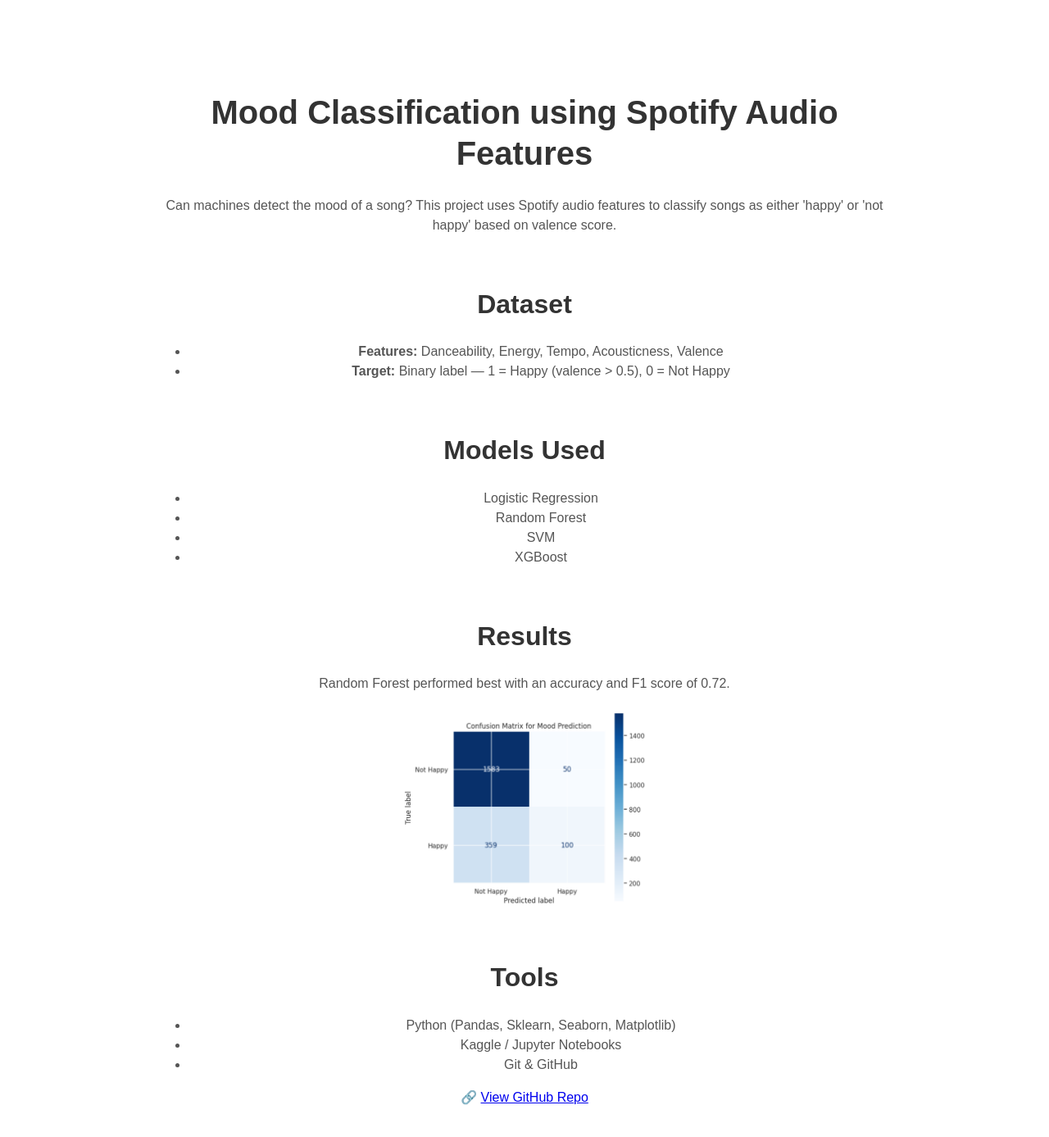
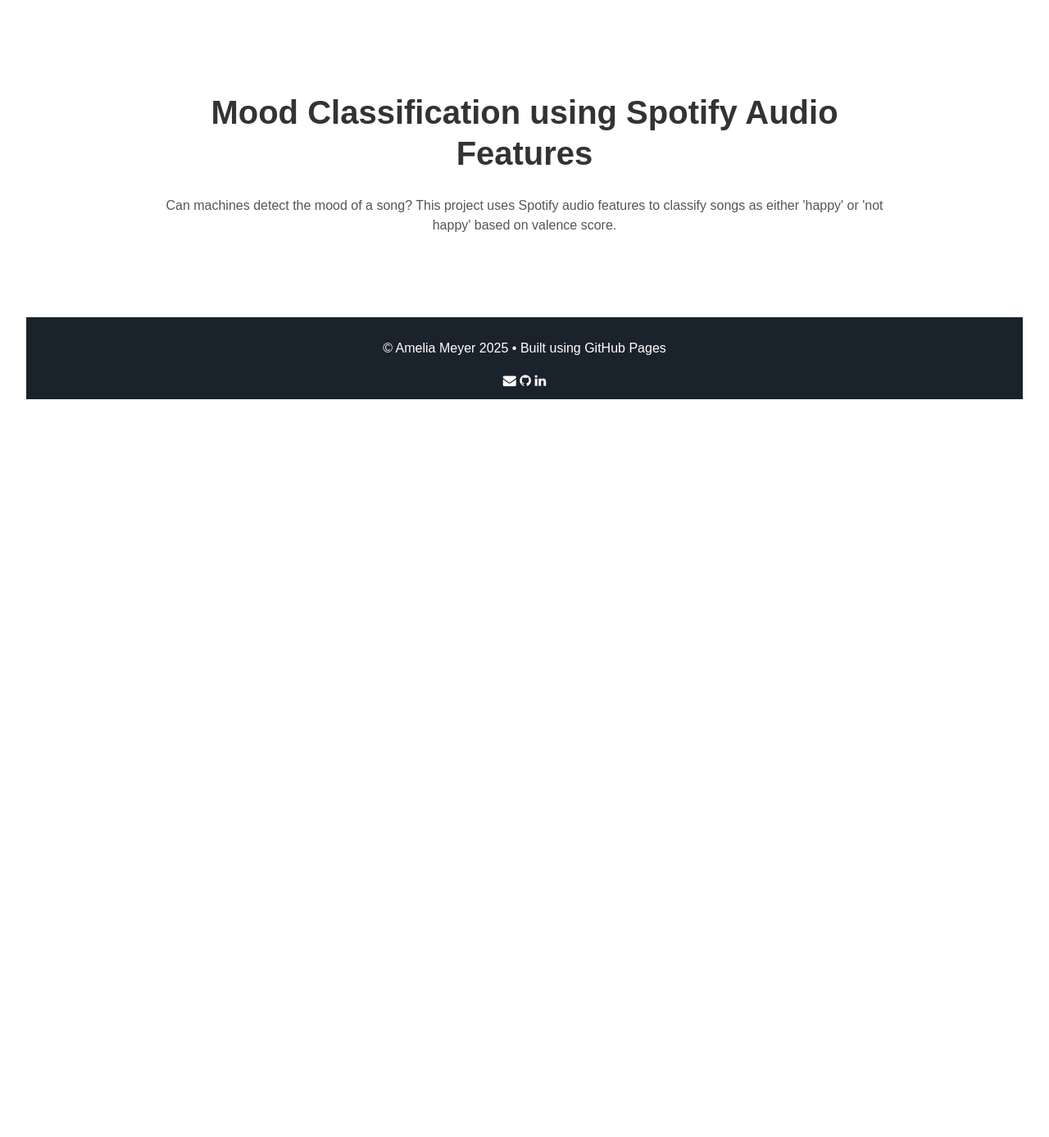
Before and after one commit to ameliameyer/home_, a Jekyll site: the page built from projects/mood_prediction.html, in a window 1280 px wide and 1400 px high. Shown: the top 1387 px of the window at 82% size. Built offline with Jekyll 4.4.1, drawn with Linux system fonts in a browser that asks for light colours; some of the changed text lies outside the part shown.

Commit message:
Update mood_prediction.html

```diff
--- a/projects/mood_prediction.html
+++ b/projects/mood_prediction.html
@@ -10,38 +10,4 @@
     Can machines detect the mood of a song? This project uses Spotify audio features to classify songs as either 'happy' or 'not happy' based on valence score.
   </p>
 
-  <h2> Dataset</h2>
-  <ul>
-    <li><strong>Features:</strong> Danceability, Energy, Tempo, Acousticness, Valence</li>
-    <li><strong>Target:</strong> Binary label — 1 = Happy (valence > 0.5), 0 = Not Happy</li>
-  </ul>
-
-  <h2> Models Used</h2>
-  <ul>
-    <li>Logistic Regression</li>
-    <li>Random Forest</li>
-    <li>SVM</li>
-    <li>XGBoost</li>
-  </ul>
-
-  <h2> Results</h2>
-  <p>Random Forest performed best with an accuracy and F1 score of 0.72.</p>
-
-  <img src="{{ '/assets/img/proj_images/sp_mood_cm.png' | relative_url }}" alt="Confusion Matrix" style="width: 300px; display: block; margin: 20px auto;" />
-
-  <h2> Tools</h2>
-  <ul>
-    <li>Python (Pandas, Sklearn, Seaborn, Matplotlib)</li>
-    <li>Kaggle / Jupyter Notebooks</li>
-    <li>Git & GitHub</li>
-  </ul>
-
-  <p>
-    🔗 <a href="https://github.com/ameliameyer/mood_prediction" target="_blank">View GitHub Repo</a>
-  </p>
 </div>
-
-<br><br>
-<div style="text-align: center; margin-top: 2rem; font-style: italic; color: #555;">
-<a href="https://rubberduckdebugging.com/" target="_blank">Why is my favicon a duck?</a>
-</div>
```
